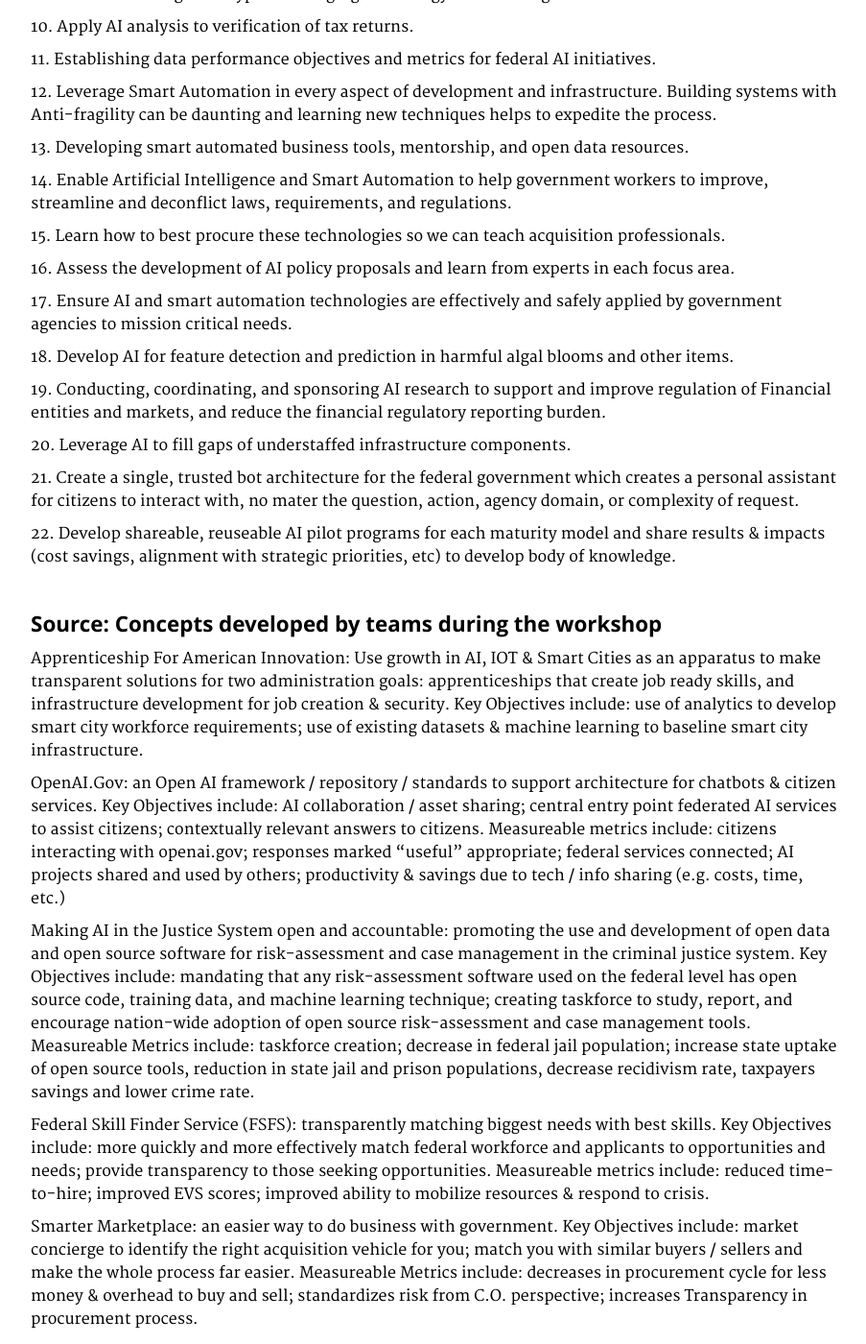
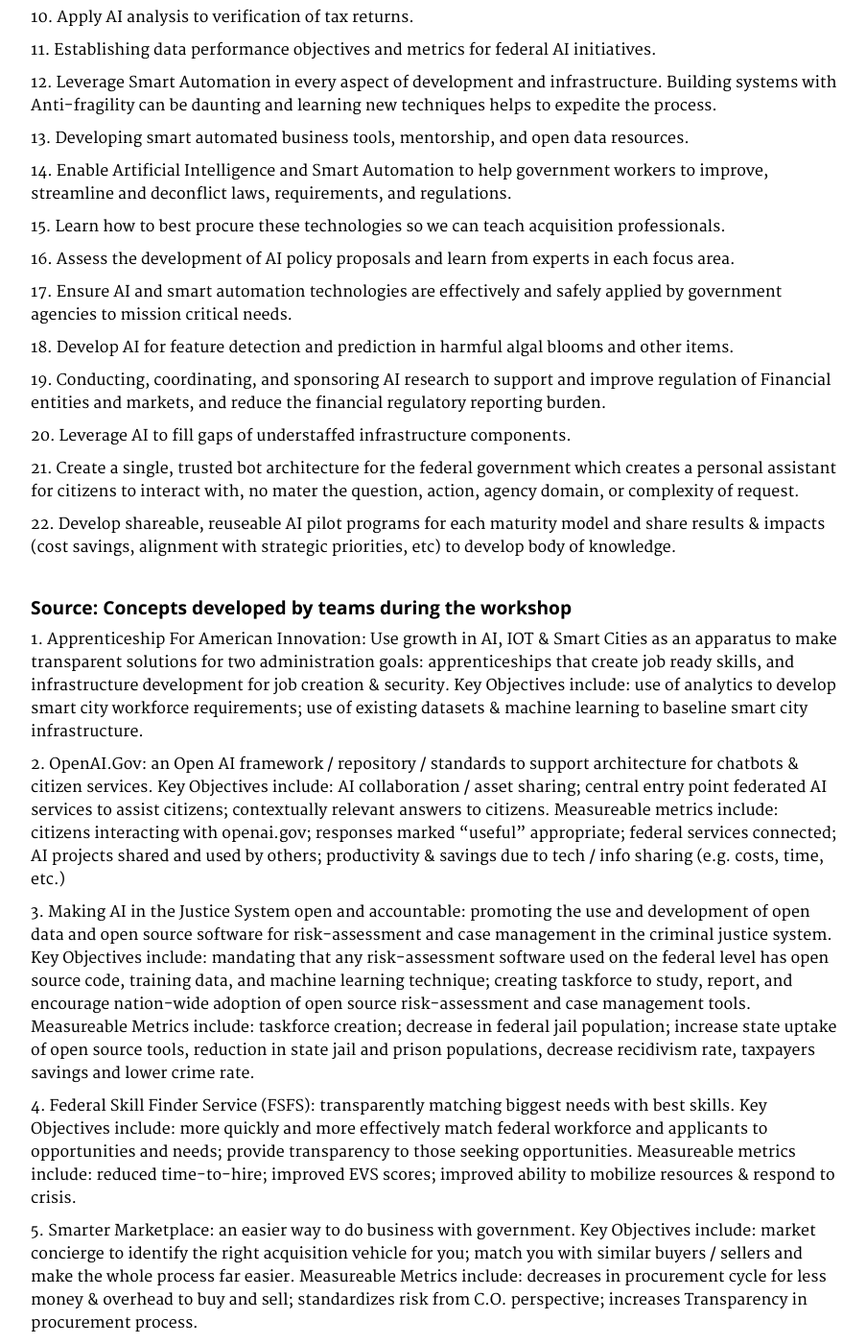
Before and after one commit to GSA/emerging-technology-atlas, a Jekyll site: the page built from pages/workshop.md, in a window 1280 px wide and 1400 px high, scrolled down 1836 px. Shown: the whole window at 96% size, without its empty margins (350-1253 px from the left). Built offline with Jekyll 4.4.1, drawn with Linux system fonts in a browser that asks for light colours.

Commit message:
Update workshop.md

```diff
--- a/pages/workshop.md
+++ b/pages/workshop.md
@@ -42,7 +42,7 @@ description: ""
 
 
 
-#### Source: Initial concepts submitted during registration process
+##### Source: Initial concepts submitted during registration process
 
 <p>1. Augment and improve our customer service for people struggling to find resources about low income housing and programs in their states.</p>
 
@@ -88,14 +88,14 @@ description: ""
 
 <p>22. Develop shareable, reuseable AI pilot programs for each maturity model and share results & impacts (cost savings, alignment with strategic priorities, etc) to develop body of knowledge.</p>
 
-#### Source: Concepts developed by teams during the workshop
+##### Source: Concepts developed by teams during the workshop
 
-<p> Apprenticeship For American Innovation: Use growth in AI, IOT & Smart Cities as an apparatus to make transparent solutions for two administration goals: apprenticeships that create job ready skills, and infrastructure development for job creation & security. Key Objectives include: use of analytics to develop smart city workforce requirements; use of existing datasets & machine learning to baseline smart city infrastructure.</p>
+<p> 1. Apprenticeship For American Innovation: Use growth in AI, IOT & Smart Cities as an apparatus to make transparent solutions for two administration goals: apprenticeships that create job ready skills, and infrastructure development for job creation & security. Key Objectives include: use of analytics to develop smart city workforce requirements; use of existing datasets & machine learning to baseline smart city infrastructure.</p>
 
-<p> OpenAI.Gov: an Open AI framework / repository / standards to support architecture for chatbots & citizen services. Key Objectives include: AI collaboration / asset sharing; central entry point federated AI services to assist citizens; contextually relevant answers to citizens. Measureable metrics include: citizens interacting with openai.gov; responses marked “useful” appropriate; federal services connected; AI projects shared and used by others; productivity & savings due to tech / info sharing (e.g. costs, time, etc.)</p>
+<p> 2. OpenAI.Gov: an Open AI framework / repository / standards to support architecture for chatbots & citizen services. Key Objectives include: AI collaboration / asset sharing; central entry point federated AI services to assist citizens; contextually relevant answers to citizens. Measureable metrics include: citizens interacting with openai.gov; responses marked “useful” appropriate; federal services connected; AI projects shared and used by others; productivity & savings due to tech / info sharing (e.g. costs, time, etc.)</p>
 
-<p> Making AI in the Justice System open and accountable: promoting the use and development of open data and open source software for risk-assessment and case management in the criminal justice system. Key Objectives include: mandating that any risk-assessment software used on the federal level has open source code, training data, and machine learning technique; creating taskforce to study, report, and encourage nation-wide adoption of open source risk-assessment and case management tools. Measureable Metrics include: taskforce creation; decrease in federal jail population; increase state uptake of open source tools, reduction in state jail and prison populations, decrease recidivism rate, taxpayers savings and lower crime rate.</p>
+<p> 3. Making AI in the Justice System open and accountable: promoting the use and development of open data and open source software for risk-assessment and case management in the criminal justice system. Key Objectives include: mandating that any risk-assessment software used on the federal level has open source code, training data, and machine learning technique; creating taskforce to study, report, and encourage nation-wide adoption of open source risk-assessment and case management tools. Measureable Metrics include: taskforce creation; decrease in federal jail population; increase state uptake of open source tools, reduction in state jail and prison populations, decrease recidivism rate, taxpayers savings and lower crime rate.</p>
 
-<p> Federal Skill Finder Service (FSFS): transparently matching biggest needs with best skills. Key Objectives include: more quickly and more effectively match federal workforce and applicants to opportunities and needs; provide transparency to those seeking opportunities. Measureable metrics include: reduced time-to-hire; improved EVS scores; improved ability to mobilize resources & respond to crisis.</p>
+<p> 4. Federal Skill Finder Service (FSFS): transparently matching biggest needs with best skills. Key Objectives include: more quickly and more effectively match federal workforce and applicants to opportunities and needs; provide transparency to those seeking opportunities. Measureable metrics include: reduced time-to-hire; improved EVS scores; improved ability to mobilize resources & respond to crisis.</p>
 
-<p> Smarter Marketplace: an easier way to do business with government. Key Objectives include: market concierge to identify the right acquisition vehicle for you; match you with similar buyers / sellers and make the whole process far easier. Measureable Metrics include: decreases in procurement cycle for less money & overhead to buy and sell; standardizes risk from C.O. perspective; increases Transparency in procurement process.</p>
+<p> 5. Smarter Marketplace: an easier way to do business with government. Key Objectives include: market concierge to identify the right acquisition vehicle for you; match you with similar buyers / sellers and make the whole process far easier. Measureable Metrics include: decreases in procurement cycle for less money & overhead to buy and sell; standardizes risk from C.O. perspective; increases Transparency in procurement process.</p>
```
